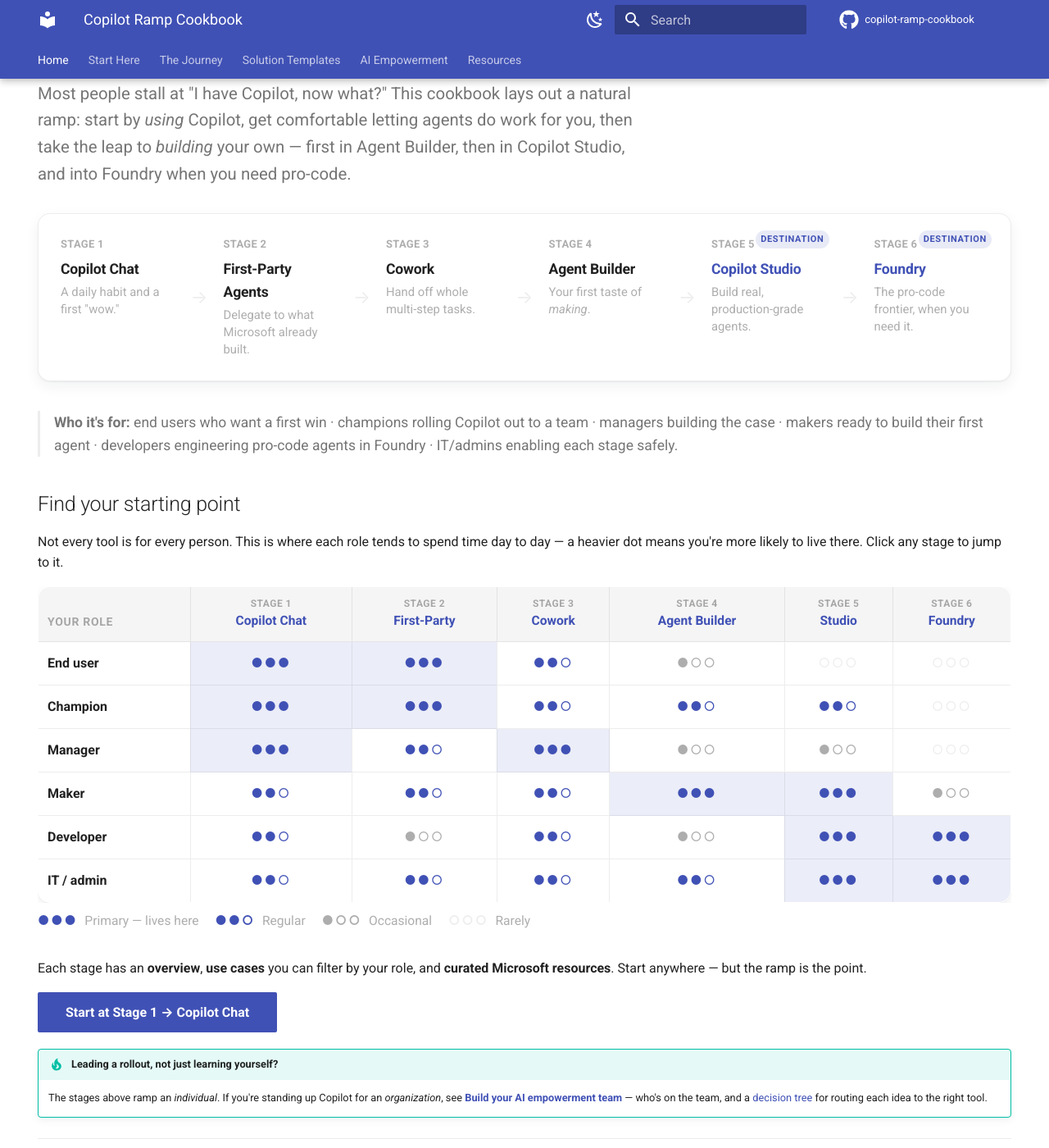
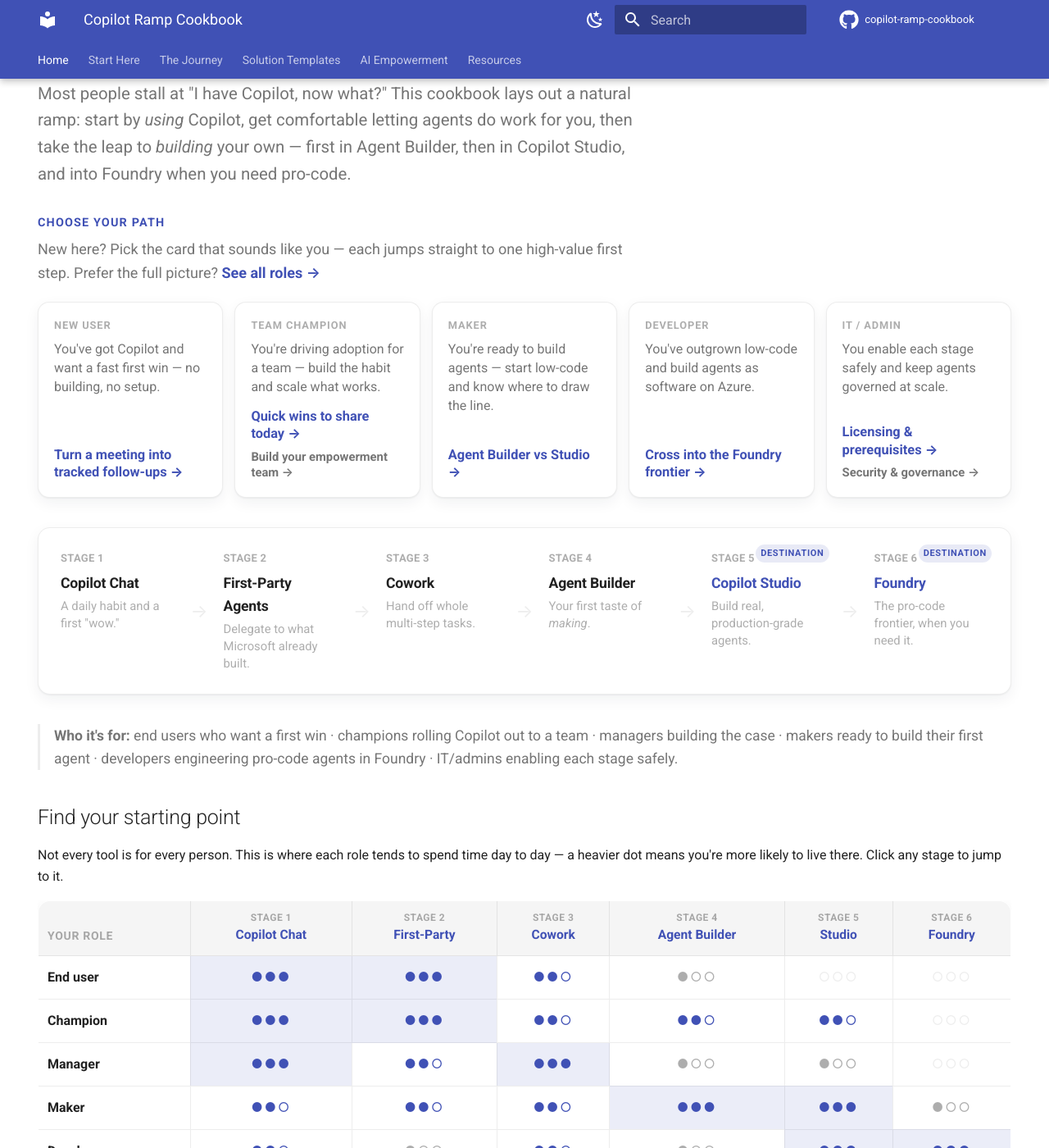
Before and after one commit to MawellGlass/copilot-ramp-cookbook, an MkDocs documentation site: the page built from docs/index.md, in a window 1280 px wide and 1400 px high, scrolled down 280 px. Shown: the whole window at 82% size. Built offline with MkDocs 1.6.1 and Material for MkDocs 9.7.7, drawn with Linux system fonts in a browser that asks for light colours; comment, search, counter and statistics services are not loaded.

Commit message:
feat(home): add opinionated 'choose your path' persona strip above the journey bar

```diff
--- a/docs/index.md
+++ b/docs/index.md
@@ -14,6 +14,39 @@
 # Get started with Microsoft Copilot — then grow all the way to building agents.
 
 <p class="home-lede">Most people stall at "I have Copilot, now what?" This cookbook lays out a natural ramp: start by <em>using</em> Copilot, get comfortable letting agents do work for you, then take the leap to <em>building</em> your own — first in Agent Builder, then in Copilot Studio, and into Foundry when you need pro-code.</p>
+
+<p class="path-eyebrow">Choose your path</p>
+<p class="path-intro">New here? Pick the card that sounds like you — each jumps straight to one high-value first step. Prefer the full picture? <a href="start-by-role/">See all roles →</a></p>
+
+<div class="path-strip">
+  <div class="path-card">
+    <span class="pc-role">New user</span>
+    <p class="pc-line">You've got Copilot and want a fast first win — no building, no setup.</p>
+    <a class="pc-cta" href="walkthroughs/chat-meeting-followups/">Turn a meeting into tracked follow-ups →</a>
+  </div>
+  <div class="path-card">
+    <span class="pc-role">Team champion</span>
+    <p class="pc-line">You're driving adoption for a team — build the habit and scale what works.</p>
+    <a class="pc-cta" href="quick-wins/">Quick wins to share today →</a>
+    <a class="pc-2nd" href="empowerment/">Build your empowerment team →</a>
+  </div>
+  <div class="path-card">
+    <span class="pc-role">Maker</span>
+    <p class="pc-line">You're ready to build agents — start low-code and know where to draw the line.</p>
+    <a class="pc-cta" href="walkthroughs/agent-builder-vs-studio/">Agent Builder vs Studio →</a>
+  </div>
+  <div class="path-card">
+    <span class="pc-role">Developer</span>
+    <p class="pc-line">You've outgrown low-code and build agents as software on Azure.</p>
+    <a class="pc-cta" href="stages/stage-6-foundry/">Cross into the Foundry frontier →</a>
+  </div>
+  <div class="path-card">
+    <span class="pc-role">IT / admin</span>
+    <p class="pc-line">You enable each stage safely and keep agents governed at scale.</p>
+    <a class="pc-cta" href="prerequisites/">Licensing &amp; prerequisites →</a>
+    <a class="pc-2nd" href="empowerment/security/">Security &amp; governance →</a>
+  </div>
+</div>
 
 <div class="journey">
   <a class="step" href="stages/stage-1-chat/"><span class="n">STAGE 1</span><span class="t">Copilot Chat</span><span class="d">A daily habit and a first "wow."</span></a>
--- a/docs/stylesheets/home.css
+++ b/docs/stylesheets/home.css
@@ -293,3 +293,81 @@
   padding-top: .65rem;
   border-top: 1px dashed var(--md-default-fg-color--lightest);
 }
+
+/* ---------- choose-your-path persona strip ---------- */
+.path-eyebrow {
+  display: block;
+  color: var(--md-primary-fg-color);
+  font-weight: 700;
+  font-size: .72rem;
+  letter-spacing: .08em;
+  text-transform: uppercase;
+  margin: 0 0 .35rem;
+}
+.path-intro {
+  font-size: .9rem;
+  color: var(--md-default-fg-color--light);
+  margin: 0 0 1rem;
+  max-width: 72ch;
+}
+.path-intro a {
+  color: var(--md-primary-fg-color);
+  text-decoration: none;
+  font-weight: 600;
+  white-space: nowrap;
+}
+.path-intro a:hover { text-decoration: underline; }
+
+.path-strip {
+  display: grid;
+  grid-template-columns: repeat(auto-fit, minmax(210px, 1fr));
+  gap: .7rem;
+  margin: 0 0 1.8rem;
+}
+
+.path-card {
+  display: flex;
+  flex-direction: column;
+  background: var(--md-default-bg-color);
+  border: 1px solid var(--md-default-fg-color--lightest);
+  border-radius: .7rem;
+  padding: .9rem .95rem 1rem;
+  box-shadow: 0 1px 2px rgba(20,30,50,.06), 0 6px 18px rgba(20,30,50,.06);
+  transition: border-color .15s, transform .15s;
+}
+.path-card:hover {
+  border-color: var(--md-primary-fg-color);
+  transform: translateY(-2px);
+}
+.path-card .pc-role {
+  font-size: .64rem;
+  font-weight: 800;
+  letter-spacing: .07em;
+  text-transform: uppercase;
+  color: var(--md-default-fg-color--lighter);
+  margin-bottom: .3rem;
+}
+.path-card .pc-line {
+  font-size: .8rem;
+  color: var(--md-default-fg-color--light);
+  line-height: 1.45;
+  margin: 0 0 .7rem;
+  flex: 1 1 auto;
+}
+.path-card .pc-cta {
+  font-size: .82rem;
+  font-weight: 700;
+  color: var(--md-primary-fg-color);
+  text-decoration: none;
+  line-height: 1.3;
+}
+.path-card .pc-cta:hover { text-decoration: underline; }
+.path-card .pc-2nd {
+  font-size: .74rem;
+  font-weight: 600;
+  color: var(--md-default-fg-color--light);
+  text-decoration: none;
+  margin-top: .4rem;
+  line-height: 1.3;
+}
+.path-card .pc-2nd:hover { color: var(--md-primary-fg-color); text-decoration: underline; }
```
